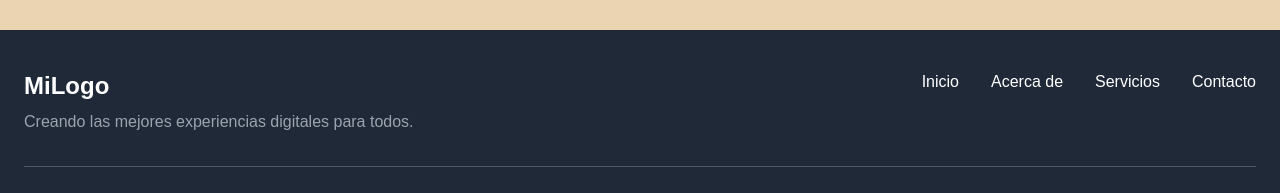
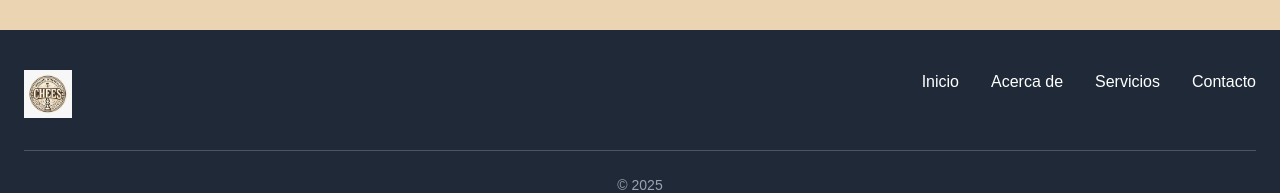
Before and after one commit to teran210c/chess-app, a Next.js app: page / in a window 1280 px wide. Shown: the part 2585-2778 px from the top of the page. Built offline with nearby package versions, Linux system fonts and the light colour scheme; no server answers.

Commit message:
chess-cirle added to public navbar and footer

```diff
--- a/components/Footer.js
+++ b/components/Footer.js
@@ -9,10 +9,11 @@ function Footer() {
         {/* Logo y Descripción */}
         <div className="flex flex-col md:flex-row justify-between items-center md:items-start mb-8">
           <div>
-            <h2 className="text-2xl font-bold">MiLogo</h2>
-            <p className="mt-2 text-gray-400">
-              Creando las mejores experiencias digitales para todos.
-            </p>
+          <Link href="/"> <img
+              src="/chess-circle.jpeg"
+              class="h-12"
+              alt="Flowbite Logo"
+            /></Link>
           </div>
 
           {/* Enlaces de Navegación */}
@@ -29,7 +30,11 @@ function Footer() {
 
         {/* Información de Copyright */}
         <div className="text-center text-sm text-gray-400">
-          &copy; {new Date().getFullYear()} MiLogo. Todos los derechos reservados.
+          &copy; {new Date().getFullYear()} <Link href="/"> <img
+              src="/chess-circle.jpeg"
+              class="h-12"
+              alt="Flowbite Logo"
+            /></Link>. Todos los derechos reservados.
         </div>
       </div>
     </footer>
--- a/components/Navbar.js
+++ b/components/Navbar.js
@@ -9,7 +9,7 @@ const Navbar = () => {
       {/* Logo */}
       <div className="text-2xl font-bold">
         <Link href="/"> <img
-              src="/chessLogo.jpg"
+              src="/chess-circle.jpeg"
               class="h-12"
               alt="Flowbite Logo"
             /></Link>
```
Also changed, not shown: public/chess-circle.jpeg (added).
